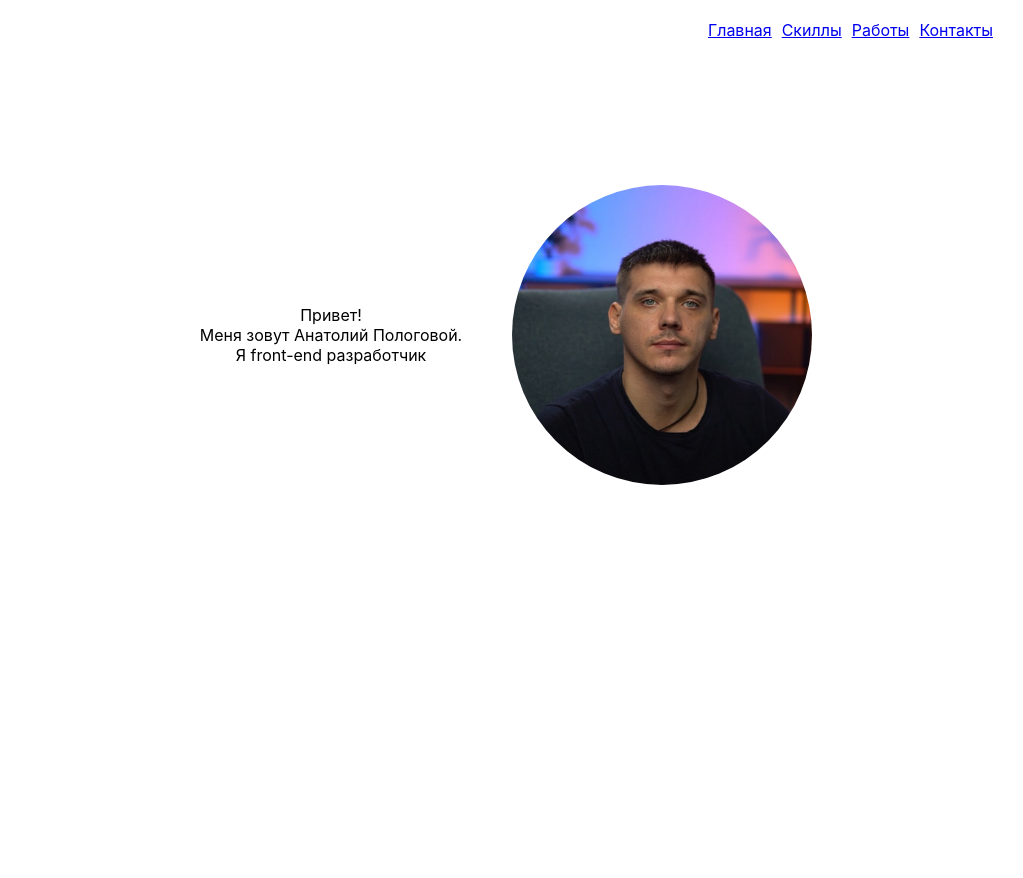
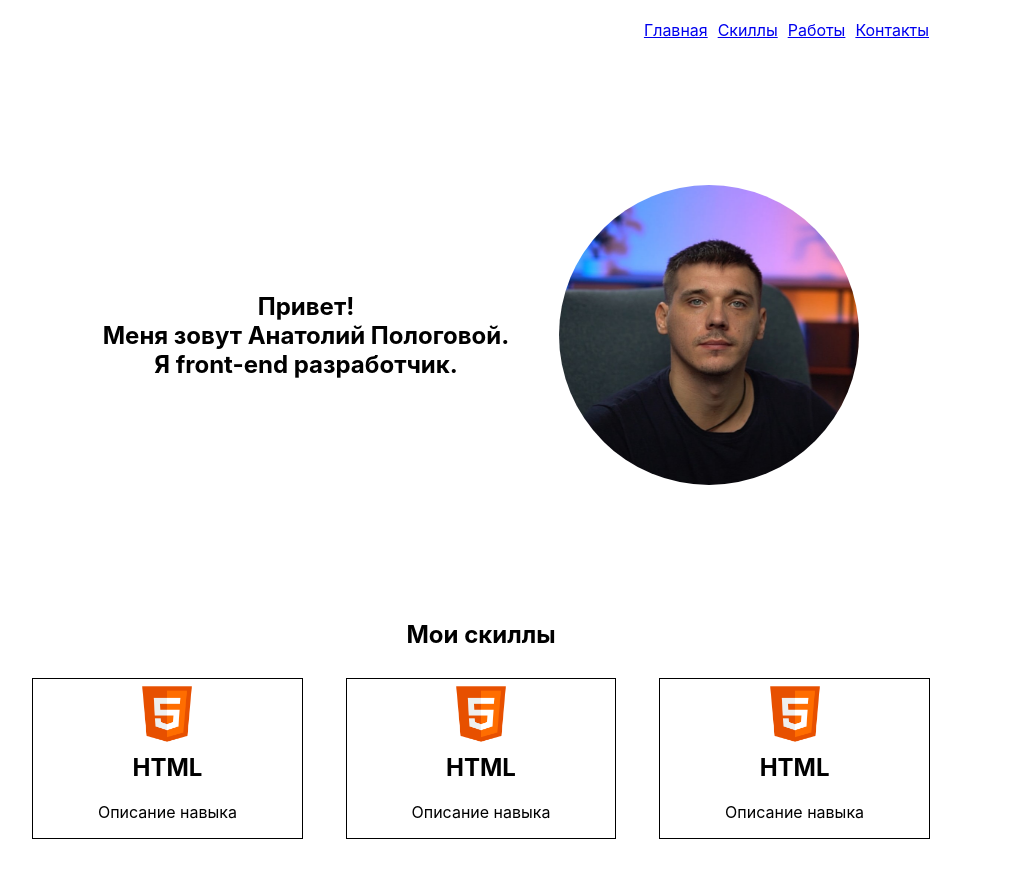
Before and after one commit to AnatoliyPologovoy/portfolio, a React (Create React App) app: page / in a window 1280 px wide. Shown: the top 878 px of the page, without its empty margins (159-1182 px from the left). Before the commit the page ends 800 px from the top, so only its background shows below. Built offline with nearby package versions, Linux system fonts and the light colour scheme.

Commit message:
create skills component

```diff
--- a/src/App.tsx
+++ b/src/App.tsx
@@ -2,12 +2,14 @@ import React from 'react';
 import './App.css';
 import Header from "./components/Header";
 import Promo from "./components/Promo";
+import Skills from "./components/skills/Skills";
 
 function App() {
     return (
         <div className="App">
             <Header/>
             <Promo/>
+            <Skills/>
         </div>
     );
 }
--- a/src/components/Promo.tsx
+++ b/src/components/Promo.tsx
@@ -6,11 +6,11 @@ const Promo = () => {
     return (
         <section className={cl.promo}>
             <div className={cl.promoWrapper}>
-                <div className={cl.text}>
+                <h1 className={cl.text}>
                     Привет! <br/>
                     Меня зовут Анатолий Пологовой.<br/>
-                    Я front-end разработчик
-                </div>
+                    Я front-end разработчик.
+                </h1>
                 <img src={photo}
                      alt="Портрет молодого мужчины, светлая кожа, темные волосы, серые глаза"
                      className={cl.photo}/>
--- a/src/components/header.module.css
+++ b/src/components/header.module.css
@@ -19,3 +19,9 @@
 .nav a:not(:last-child) {
     margin-right: 10px;
 }
+
+@media (max-width: 360px) {
+    .nav {
+        margin-right: auto;
+    }
+}
--- a/src/components/promo.module.css
+++ b/src/components/promo.module.css
@@ -15,10 +15,11 @@
     display: flex;
     justify-content: center;
     align-items: center;
+
 }
 
 .text {
-    padding: 50px;
+    margin-right: 50px;
 }
 
 .photo {
@@ -28,3 +29,21 @@
     object-fit: cover;
     object-position: 57%;
 }
+
+@media (max-width: 360px) {
+
+    .promoWrapper {
+        flex-direction: column;
+    }
+
+
+    .text {
+        margin-right: 0;
+        margin-bottom: 20px;
+    }
+
+    .photo {
+        width: 200px;
+        height: 200px;
+    }
+}
--- a/src/components/root.module.css
+++ b/src/components/root.module.css
@@ -1,6 +1,12 @@
 @value background-color-blue: #61dafb;
 
 .wrapper {
-    width: 80%;
+    width: 70%;
     margin: 0 auto 0 auto;
 }
+
+@media (max-width: 360px) {
+    .wrapper {
+        width: 320px;
+    }
+}
--- /dev/null
+++ b/src/components/skills/Skill.tsx
@@ -0,0 +1,20 @@
+import React, {FC} from 'react';
+import cl from './skills.module.css'
+
+export type SkillPropsType = {
+    title: string
+    img: string
+    text: string
+}
+
+const Skill: FC<SkillPropsType> = (props) => {
+    return (
+        <div className={cl.skillWrapper}>
+            <img src={props.img} alt="#" className={cl.pic}/>
+            <h2 className={cl.title}>{props.title}</h2>
+            <p className={cl.text}>{props.text}</p>
+        </div>
+    );
+};
+
+export default Skill;
--- /dev/null
+++ b/src/components/skills/Skills.tsx
@@ -0,0 +1,26 @@
+import React from 'react';
+import cl from './skills.module.css'
+import Skill from "./Skill";
+import htmlImg from "../../assets/html.jpeg"
+
+const skillName1 = 'HTML'
+const skillName2 = 'CSS'
+const skillName3 = 'REACT'
+const skillDescription1 = 'Описание навыка'
+
+const Skills = () => {
+    return (
+        <section className={cl.skills}>
+            <div className={cl.mainWrapper}>
+                <h1 className={cl.mainTitle}>Мои скиллы</h1>
+                <div className={cl.skillsWrapper}>
+                    <Skill title={skillName1} img={htmlImg} text={skillDescription1}/>
+                    <Skill title={skillName1} img={htmlImg} text={skillDescription1}/>
+                    <Skill title={skillName1} img={htmlImg} text={skillDescription1}/>
+                </div>
+            </div>
+        </section>
+    );
+};
+
+export default Skills;
--- /dev/null
+++ b/src/components/skills/skills.module.css
@@ -0,0 +1,61 @@
+@value colors: '../root.module.css';
+
+@value background-color-blue from colors;
+
+.skills {
+    height: calc(85vh);
+    background-color: background-color-blue;
+    width: 100%;
+    padding-top: 20px;
+}
+
+.mainWrapper {
+    composes: wrapper from '../root.module.css';
+
+}
+
+.mainTitle {
+    text-align: center;
+    margin-top: 0;
+    margin-bottom: 30px;
+}
+
+.skillsWrapper {
+    display: flex;
+    justify-content: space-between;
+    flex-wrap: wrap;
+}
+
+/*skill*/
+.skillWrapper {
+    width: 30%;
+    outline: 1px solid black;
+}
+
+.title {
+    margin-top: 0;
+    margin-bottom: 20px;
+}
+
+.pic {
+    width: 70px;
+    height: 70px;
+    object-fit: cover;
+}
+
+.text {
+
+}
+
+@media (max-width: 360px) {
+    .skillsWrapper {
+        flex-direction: column;
+        align-items: center;
+    }
+
+    .skillWrapper {
+        width: 300px;
+        outline: 1px solid black;
+        margin-bottom: 20px;
+    }
+}
```
Also changed, not shown: src/assets/html.jpeg (added).
